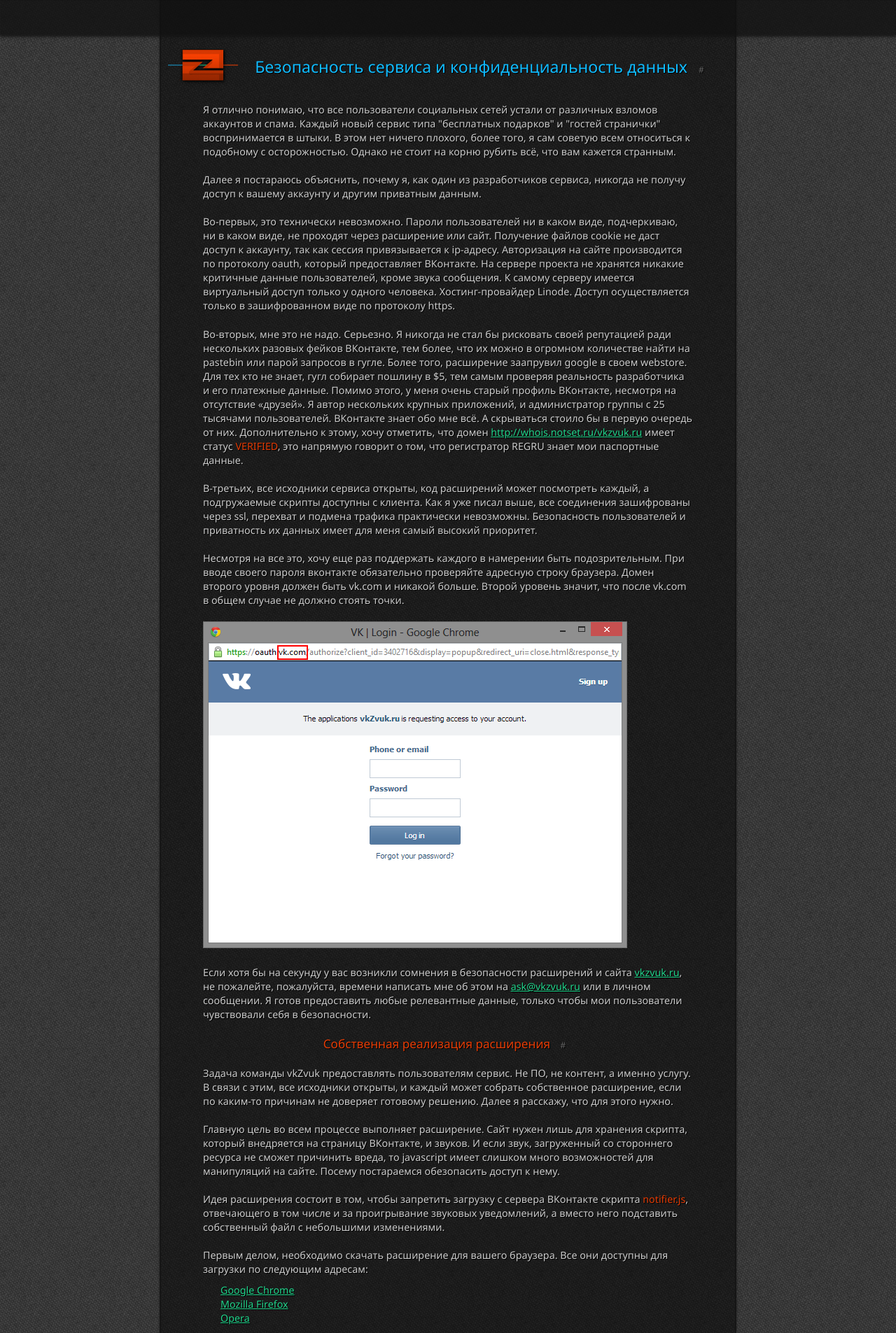
After one commit to antonlukin/vkzvuk, a PHP site: page /pages/policy/index.html in a window 1280 px wide. The commit adds this page. Shown: the top 1905 px of the page at 70% size. Run offline with PHP 8.4, Linux system fonts and the light colour scheme; some libraries are stand-ins or nearby versions.

Commit message:
add pages functionality + policy page

```diff
--- a/public/index.html
+++ b/public/index.html
@@ -76,7 +76,7 @@
 					<ul>
 						<li>Выбор и изменение звука всех уведомлений ВКонтакте</li>
  						<li>Быстрая и простая установка</li>
-						<li>Гарантия <a href="https://vk.com/vkzvuk?w=wall-47177333_5" target="_blank" title="Ссылка на статью откроется в новом окне">безопасности использования</a></li>
+						<li>Гарантия <a href="https://vkzvuk.ru/policy" title="Ссылка на статью откроется в текущем окне">безопасности использования</a></li>
   						<li>Сервис абсолютно бесплатен</li>
   						<li>Расширение не затронет функционал социальной сети</li>
 					</ul>
--- /dev/null
+++ b/public/pages/policy/index.html
@@ -0,0 +1,88 @@
+<!DOCTYPE html>
+<html>
+<head>
+   	<meta http-equiv="content-type" content="text/html; charset=utf-8" />
+ 	<meta name="viewport" content="width=1300" />
+	<meta name="keywords" content="вконтакте, звук, вкзвук, vkzvuk, безопасность вконтакте" />
+	<meta name="description" content="Безопасность сервиса vkZvuk. Собственное расширение." />
+	<meta property="og:image" content="/assets/images/adv.png" />
+	<link rel="image_src" href="/assets/images/adv.png" />
+	<link rel="stylesheet" href="/assets/styles/common.css?5" type="text/css" media="screen" />
+ 	<link rel="stylesheet" href="/assets/styles/single.css?2" type="text/css" media="screen" />
+	<!--[if lt IE 9]>
+		<link rel="stylesheet" href="/assets/styles/iefix.css" type="text/css" media="screen" />
+		<script type="text/javascript">var ie = true</script>
+	<![endif]-->
+	<link rel="icon" type="image/png" href="/assets/images/favicon.png" />
+ 	<link href="//fonts.googleapis.com/css?family=PT+Sans&amp;subset=latin,cyrillic" rel="stylesheet" type="text/css" />
+	<title>Безопасность сервиса / vkZvuk.ru</title>
+</head>
+<body>
+	<header>
+
+	</header>
+
+ 	<div class="single">
+		<div class="label">
+			<a href="https://vkzvuk.ru/"><img src="/assets/images/label.png" alt="vkZvuk" /></a>
+		</div>
+		<h1>Безопасность сервиса и конфиденциальность данных <a name="security" href="#security">#</a></h1>
+		<div class="single-text">
+			<p>Я отлично понимаю, что все пользователи социальных сетей устали от различных взломов аккаунтов и спама. Каждый новый сервис типа "бесплатных подарков" и "гостей странички" воспринимается в штыки. В этом нет ничего плохого, более того, я сам советую всем относиться к подобному с осторожностью. Однако не стоит на корню рубить всё, что вам кажется странным. </p>
+			<p>Далее я постараюсь объяснить, почему я, как один из разработчиков сервиса, никогда не получу доступ к вашему аккаунту и другим приватным данным. </p>
+			<p>Во-первых, это технически невозможно. Пароли пользователей ни в каком виде, подчеркиваю, ни в каком виде, не проходят через расширение или сайт. Получение файлов cookie не даст доступ к аккаунту, так как сессия привязывается к ip-адресу. Авторизация на сайте производится по протоколу oauth, который предоставляет ВКонтакте. На сервере проекта не хранятся никакие критичные данные пользователей, кроме звука сообщения. К самому серверу имеется виртуальный доступ только у одного человека. Хостинг-провайдер Linode. Доступ осуществляется только в зашифрованном виде по протоколу https.</p>
+			<p>Во-вторых, мне это не надо. Серьезно. Я никогда не стал бы рисковать своей репутацией ради нескольких разовых фейков ВКонтакте, тем более, что их можно в огромном количестве найти на pastebin или парой запросов в гугле. Более того, расширение заапрувил google в своем webstore. Для тех кто не знает, гугл собирает пошлину в $5, тем самым проверяя реальность разработчика и его платежные данные. Помимо этого, у меня очень старый профиль ВКонтакте, несмотря на отсутствие «друзей». Я автор нескольких крупных приложений, и администратор группы с 25 тысячами пользователей. ВКонтакте знает обо мне всё. А скрываться стоило бы в первую очередь от них. Дополнительно к этому, хочу отметить, что домен <a href="http://whois.notset.ru/vkzvuk.ru">http://whois.notset.ru/vkzvuk.ru</a> имеет статус <strong>VERIFIED</strong>, это напрямую говорит о том, что регистратор REGRU знает мои паспортные данные. </p>
+			<p>В-третьих, все исходники сервиса открыты, код расширений может посмотреть каждый, а подгружаемые скрипты доступны с клиента. Как я уже писал выше, все соединения зашифрованы через ssl, перехват и подмена трафика практически невозможны. Безопасность пользователей и приватность их данных имеет для меня самый высокий приоритет. </p>
+			<p>Несмотря на все это, хочу еще раз поддержать каждого в намерении быть подозрительным. При вводе своего пароля вконтакте обязательно проверяйте адресную строку браузера. Домен второго уровня должен быть vk.com и никакой больше. Второй уровень значит, что после vk.com в общем случае не должно стоять точки. </p>
+			<p><img src="/pages/policy/vk-oauth.png" title="вконтакте oauth" /></p>
+			<p>Если хотя бы на секунду у вас возникли сомнения в безопасности расширений и сайта <a href="https://vkzvuk.ru">vkzvuk.ru</a>, не пожалейте, пожалуйста, времени написать мне об этом на <a href="mailto:ask@vkzvuk.ru">ask@vkzvuk.ru</a> или в личном сообщении. Я готов предоставить любые релевантные данные, только чтобы мои пользователи чувствовали себя в безопасности.</p>
+
+			<h2>Собственная реализация расширения <a name="custom" href="#custom">#</a></h2>
+			<p>Задача команды vkZvuk предоставлять пользователям сервис. Не ПО, не контент, а именно услугу. В связи с этим, все исходники открыты, и каждый может собрать собственное расширение, если по каким-то причинам не доверяет готовому решению. Далее я расскажу, что для этого нужно.</p>
+			<p>Главную цель во всем процессе выполняет расширение. Сайт нужен лишь для хранения скрипта, который внедряется на страницу ВКонтакте, и звуков. И если звук, загруженный со стороннего ресурса не сможет причинить вреда, то javascript имеет слишком много возможностей для манипуляций на сайте. Посему постараемся обезопасить доступ к нему.</p>
+			<p>Идея расширения состоит в том, чтобы запретить загрузку с сервера ВКонтакте скрипта <strong>notifier.js</strong>, отвечающего в том числе и за проигрывание звуковых уведомлений, а вместо него подставить собственный файл с небольшими изменениями. </p>
+			<p>Первым делом, необходимо скачать расширение для вашего браузера. Все они доступны для загрузки по следующим адресам:</p>
+			<ul>
+				<li><a href="https://vkzvuk.ru/download/chrome/vkzvuk.crx">Google Chrome</a></li>
+				<li><a href="https://vkzvuk.ru/download/firefox/vkzvuk.xpi">Mozilla Firefox</a></li>
+				<li><a href="https://vkzvuk.ru/download/opera/vkzvuk.oex">Opera</a></li>
+			</ul>
+			<p>Если расширение автоматически запускается после перехода по ссылке, просто скачайте его другим браузером.</p>
+			<p>Аддон для Firerox и Opera можно распаковать как обычный zip архив. Дополнение для Google Chrome же, сначала необходимо установить на странице <code>chrome://extensions/</code>, после чего найти исходники в папке с пользовательскими файлами браузера. Релевантную помощь можно найти <a href="http://stackoverflow.com/a/4980410" target="_blank" title="Ссылка откроется в новом окне. (Незащищенное содинение)">здесь</a>.</p>
+			<p>Если вы хотите сохранить функциональность замены звука на нашем сайте, просто скачайте скрипт <a href="https://assets.vkzvuk.ru/notifier.js">https://assets.vkzvuk.ru/notifier.js</a> и залейте его на какой-нибудь доверенный сервер. Адрес этого скрипта нужно будет прописать в расширении на следующем шаге.</p>
+			<p>В коде скачанного дополнения нужно заменить ссылку <code>https://assets.vkzvuk.ru/notifier.js</code> на собственный адрес, по которому будет располагаться ваш javascript. Также вы можете положить этот скрипт прямо в пакет расширения локально. (Если вы редактируете аддон браузера Opera, ищите ссылку в файле includes/vk.js).</p>
+			<p>Если же вы хотите полностью отказаться от использования сайта, необходимо разобраться в самом файле <strong>notifier.js</strong>. Проблема в том, что ВКонтакте может менять его на свое усмотрение когда угодно. Поэтому необходимо его своевременно обновлять, чтобы работа социальной сети не пострадала. </p>
+			<p>Скрипт, который используется ВКонтакте находится по адресу <a href="http://vk.me/js/al/notifier.js?no-cache">http://vk.me/js/al/notifier.js</a>. После скачивания его, найдите поиском строку <code>audioObj.src = '/' + filename + ext;</code> и вставьте ссылку на ваш звук.</p>
+			<p>Теперь просто заново запакуйте получившееся расширение и добавьте в браузер. </p>
+			<p>vkZvuk ежечасно проверяет, не обновился ли файл <strong>notifier.js</strong>. Для вашего удобства, обо всех изменениях скрипта, мы будем информировать в нашем Твиттере <a href="https://twitter.com/vkzvuk">@vkZvuk</a>. </p>
+			<p>Инструкция рассчитана не на новичков, поэтому при возникновении вопросов, пишите мне, я постараюсь помочь. Этот материал будет дополняться в будущем.</p>
+			<p class="author">С уважением, Антон Лукин.</p>
+		</div>
+	</div>
+
+	<footer>
+		<div class="footer-border">
+			<div class="blue"></div><div class="green"></div><div class="gray"></div><div class="red"></div>
+		</div>
+
+		<div class="footer-links" id="vk-like"></div>
+
+
+		<div class="footer-copy">
+			<p>&copy; 2013 &nbsp;vkZvuk <span title="Сайт работает в режиме открытого тестирования">&beta;</span></p>
+		</div>
+	</footer>
+ 	<script type="text/javascript" src="//vk.com/js/api/share.js?11" charset="windows-1251"></script>
+ 	<script type="text/javascript">
+	  var _gaq = _gaq || [];
+	  _gaq.push(['_setAccount', 'UA-30717968-2']);
+	  _gaq.push(['_trackPageview']);
+
+	  (function() {
+		var ga = document.createElement('script'); ga.type = 'text/javascript'; ga.async = true;
+		ga.src = ('https:' == document.location.protocol ? 'https://ssl' : 'http://www') + '.google-analytics.com/ga.js';
+		var s = document.getElementsByTagName('script')[0]; s.parentNode.insertBefore(ga, s);
+	  })();
+	</script>
+</body>
+</html>
```
Also changed, not shown: public/assets/images/label.png (added), public/assets/styles/common.css, public/assets/styles/single.css (added), public/pages/policy/vk-oauth.png (added).
